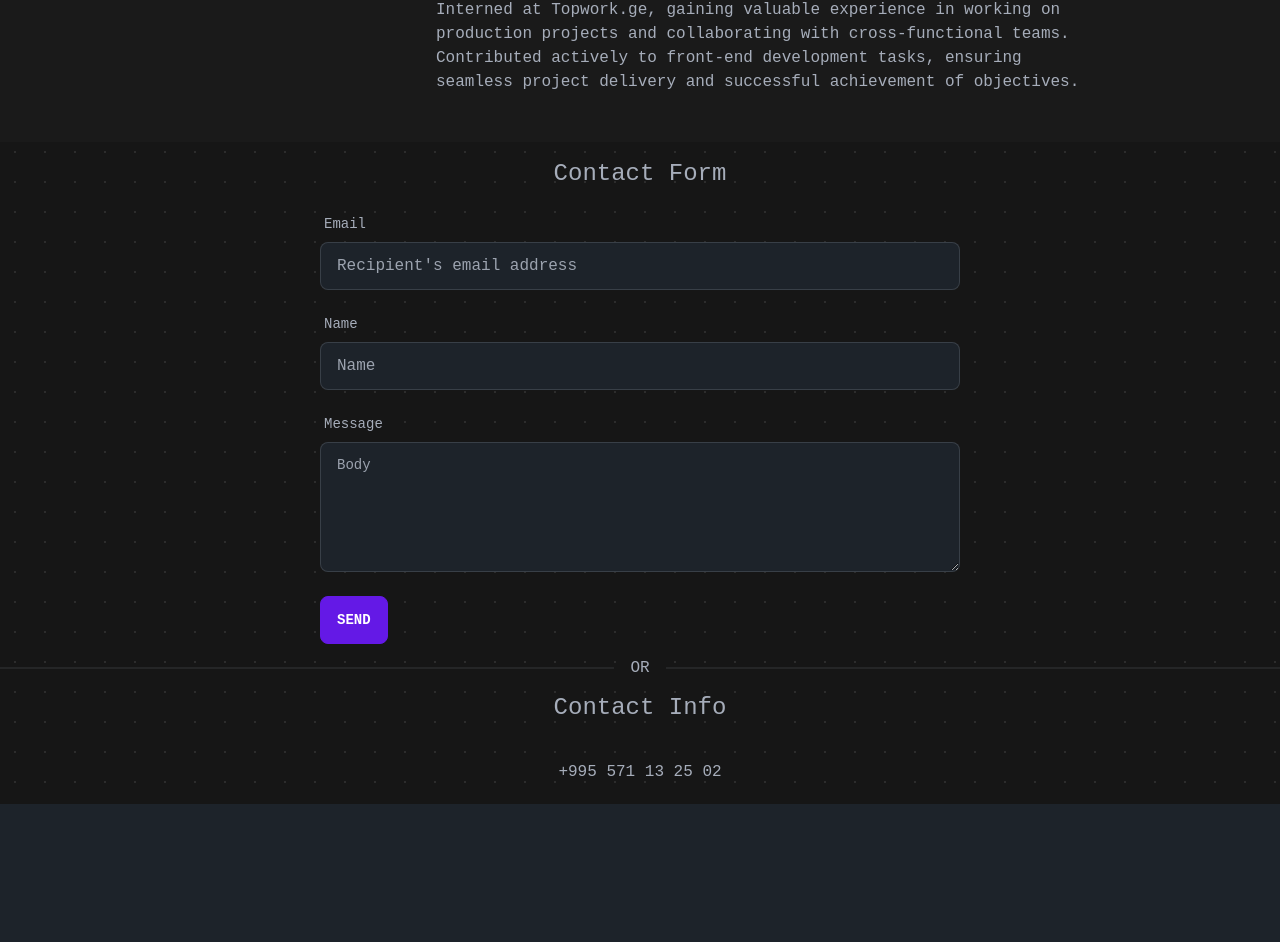
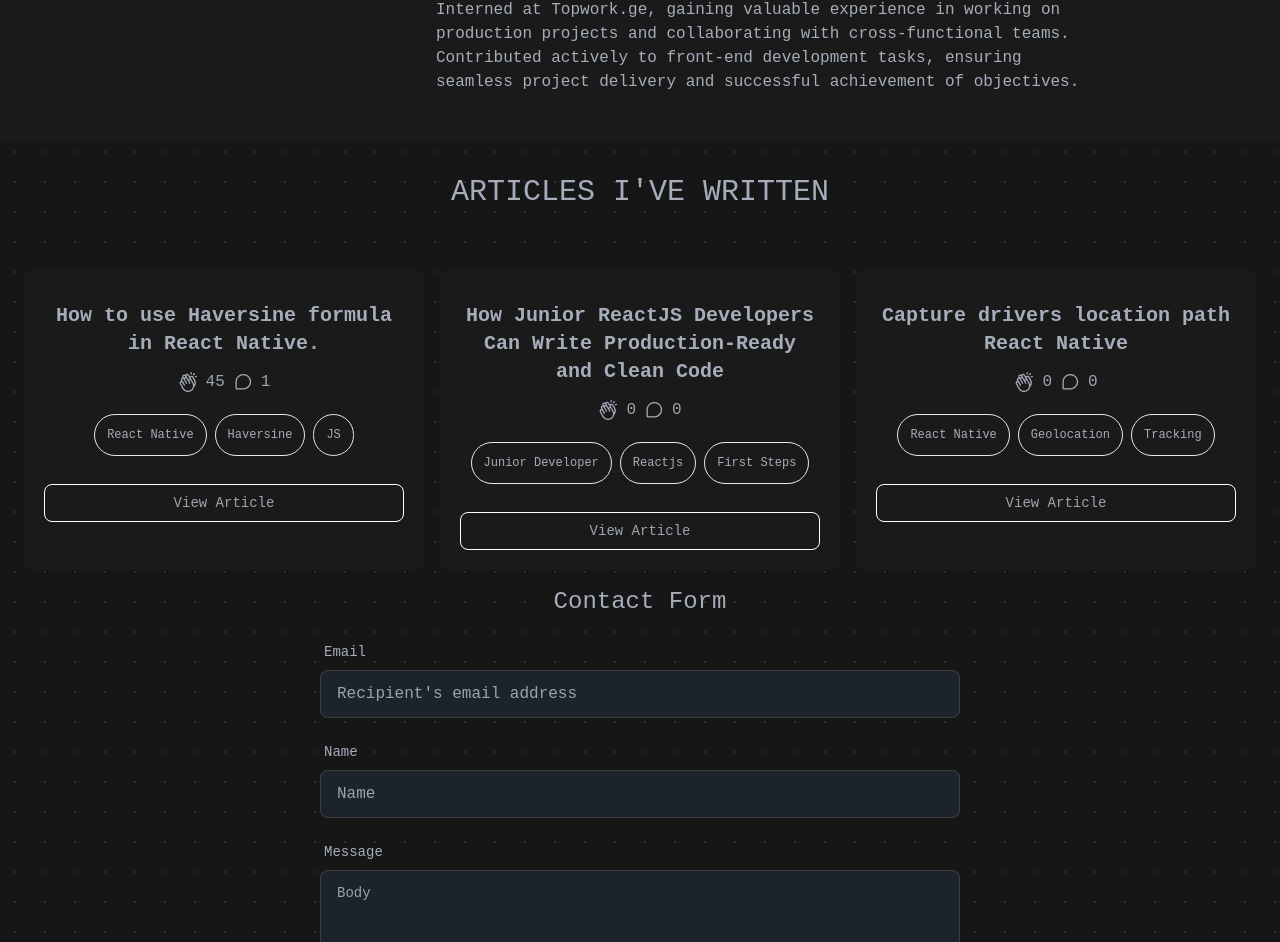
Before and after one commit to GegaAbzianidze/MyPortfolio, a React (Vite) app: page / in a window 1280 px wide. Shown: the part 2533-3475 px from the top of the page. Before the commit the page ends 3337 px from the top, so only its background shows below. Built offline with nearby package versions, Linux system fonts and the light colour scheme.

Commit message:
Add my articles

```diff
--- /dev/null
+++ b/src/Components/Articles/Articles.jsx
@@ -0,0 +1,48 @@
+import ArticlesCard from "./ArticlesCard";
+
+const ArticlesData = [
+  {
+    title: "How to use Haversine formula in React Native.",
+    mediumLink: "https://medium.com/@gega.abzianidze.1/haversine-formula-in-react-native-abda04843888",
+    hashTags: ["React Native", "Haversine", "JS"],
+    likes: 45,
+    comments: 1,
+    publishedAt: "2023-02-20",
+  },
+  {
+    title: "How Junior ReactJS Developers Can Write Production-Ready and Clean Code",
+    mediumLink: "https://medium.com/@gega.abzianidze.1/how-junior-reactjs-developers-can-write-production-ready-and-clean-code-cdecf76e5136",
+    hashTags: ["Junior Developer", "Reactjs", "First Steps"],
+    likes: 0,
+    comments: 0,
+    publishedAt: "2023-08-26",
+  },
+  {
+    title: "Capture drivers location path React Native",
+    mediumLink: "https://medium.com/@gega.abzianidze.1/track-driver-location-react-native-795abad38d5f",
+    hashTags: ["React Native", "Geolocation", "Tracking"],
+    likes: 0,
+    comments: 0,
+    publishedAt: "2023-02-23",
+  },
+];
+
+const Articles = () => {
+  return (
+    <div id="projects">
+      <h1 className="text-center text-3xl py-8 mb-7 uppercase">
+        Articles I&apos;ve Written
+      </h1>
+      <div className="grid grid-cols-1 md:grid-cols-2 lg:grid-cols-3 gap-4 px-6">
+        {ArticlesData?.map((project, index) => (
+          <div key={index} className="bg-[#1a1a1a] rounded-lg p-5">
+            <ArticlesCard project={project} />
+          </div>
+        ))}
+      </div>
+      <hr className="my-4 md:hidden"/>
+    </div>
+  );
+};
+
+export default Articles;
--- /dev/null
+++ b/src/Components/Articles/ArticlesCard.jsx
@@ -0,0 +1,41 @@
+import { Icon } from "@iconify/react";
+import PropTypes from "prop-types";
+
+const ArticlesCard = ({ project }) => {
+  return (
+    <div className="text-center flex flex-col gap-3">
+      <h1 className="text-xl font-semibold mt-3">{project.title}</h1>
+      <div className="flex gap-2 justify-center">
+        <div className="flex gap-2 items-center">
+          <Icon icon="ph:hands-clapping" className="text-xl" />
+          <p className="text-gray-400">{project.likes}</p>
+        </div>
+        <div className="flex gap-2 items-center">
+          <Icon icon="ph:chat-teardrop" className="text-xl" />
+          <p className="text-gray-400">{project.comments}</p>
+        </div>
+      </div>
+      <div className="flex justify-center gap-2 mt-2 mb-4">
+        {project.hashTags.map((technology, index) => (
+          <h1 key={index} className="text-xs bg-[#1a1a1a] border p-1 md:p-2 xl:p-3 py-1 rounded-full items-center">
+            {technology}
+          </h1>
+        ))}
+      </div>
+      <a
+        href={project.mediumLink}
+        target="_blank"
+        rel="noopener noreferrer"
+        className="text-sm text-gray-400 hover:text-gray-200 p-2 border border-white rounded-lg"
+      >
+        View Article
+      </a>
+    </div>
+  );
+};
+
+export default ArticlesCard;
+
+ArticlesCard.propTypes = {
+  project: PropTypes.object.isRequired,
+};
--- a/src/Components/Projects/Projects.jsx
+++ b/src/Components/Projects/Projects.jsx
@@ -12,7 +12,7 @@ const projects = [
     image: Podhub,
     link: "https://podhub-podcasts.vercel.app/",
     githubLink: "https://github.com/GegaAbzianidze/PodHub-Podcasts",
-    tecnologies: ["ReactJS", "Redux", "Tailwind CSS"],
+    technologies: ["ReactJS", "Redux", "Tailwind CSS"],
   },
   {
     title: "P&CO",
@@ -21,7 +21,7 @@ const projects = [
     image: Pandco,
     link: "https://pandco-ecommerce.vercel.app/",
     githubLink: "https://github.com/GegaAbzianidze/P-CO--Ecommerce",
-    tecnologies: ["ReactJS", "Commerce.js", "Tailwind CSS"],
+    technologies: ["ReactJS", "Commerce.js", "Tailwind CSS"],
   },
   {
     title: "Articl0",
@@ -30,7 +30,7 @@ const projects = [
     image: Articl0,
     link: "https://articl0.vercel.app/",
     githubLink: "https://github.com/GegaAbzianidze/Articl0",
-    tecnologies: ["ReactJS", "Supabase", "Tailwind CSS"],
+    technologies: ["ReactJS", "Supabase", "Tailwind CSS"],
   },
   {
     title: "RemoteSnake",
@@ -39,7 +39,7 @@ const projects = [
     image: SnakeGameWithController,
     link: "https://snake-game-with-controller.vercel.app/",
     githubLink: "https://github.com/GegaAbzianidze/SnakeGameWithController",
-    tecnologies: ["ReactJS", "Socket.io", "Tailwind CSS"],
+    technologies: ["ReactJS", "Socket.io", "Tailwind CSS"],
   },
 ];
 
--- a/src/Components/Projects/ProjectsCard.jsx
+++ b/src/Components/Projects/ProjectsCard.jsx
@@ -11,9 +11,9 @@ const ProjectsCard = ({ project }) => {
       <h1 className="text-xl font-semibold mt-3">{project.title}</h1>
       <p className="text-gray-400 mt-2">{project.description}</p>
       <div className="flex gap-2 mt-2 mb-4">
-        {project.tecnologies.map((tecnology, index) => (
+        {project.technologies.map((technology, index) => (
           <h1 key={index} className="text-xs bg-[#1a1a1a] px-2 py-1 rounded-lg">
-            {tecnology}
+            {technology}
           </h1>
         ))}
       </div>
--- a/src/Pages/Home.jsx
+++ b/src/Pages/Home.jsx
@@ -3,6 +3,7 @@ import Technologies from "../Components/Technologies";
 import WorkTimeline from "../Components/WorkTimeline";
 import Landing from "../Components/Landing";
 import GetInTouch from "../Assets/GetInTouch";
+import Articles from "../Components/Articles/Articles";
 
 const Home = () => {
   return (
@@ -11,6 +12,7 @@ const Home = () => {
       <Technologies />
       <Projects />
       <WorkTimeline />
+      <Articles />
       <GetInTouch />
     </>
   );
```
